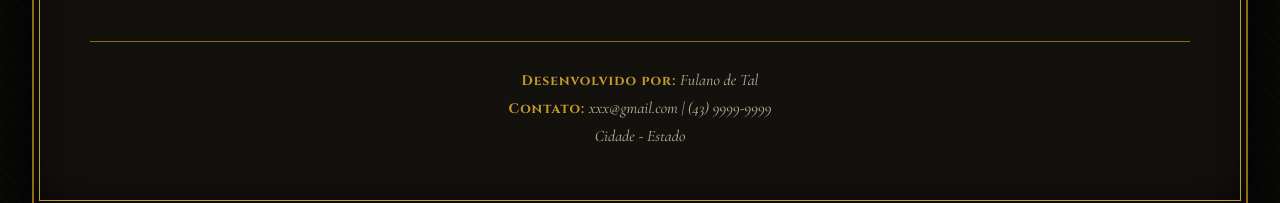
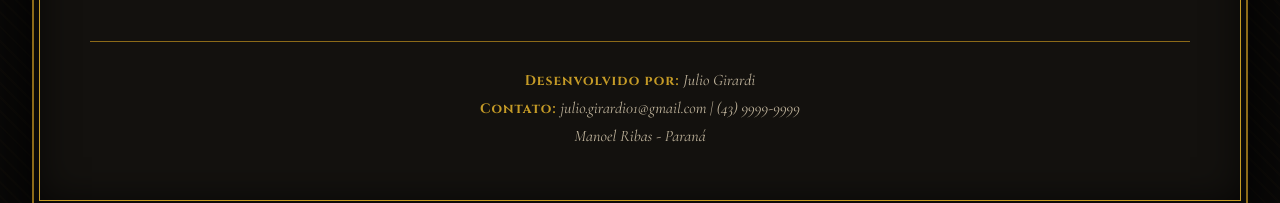
Before and after one commit to julio-salvador/siteMulheresIA, a plain HTML site: page index.html in a window 1280 px wide. Shown: the part 737-940 px from the top of the page. Drawn offline with nearby package versions, Linux system fonts and the light colour scheme.

Commit message:
Add files via upload

```diff
--- a/index.html
+++ b/index.html
@@ -56,9 +56,9 @@
 
         <footer>
             <p>
-                <b>Desenvolvido por:</b> <i>Fulano de Tal</i> <br>
-                <b>Contato:</b> <i>xxx@gmail.com | (43) 9999-9999</i> <br>
-                <i>Cidade - Estado</i>
+                <b>Desenvolvido por:</b> <i>Julio Girardi</i> <br>
+                <b>Contato:</b> <i>julio.girardi01@gmail.com | (43) 9999-9999</i> <br>
+                <i>Manoel Ribas - Paraná</i>
             </p>
         </footer>
     </div>
```
